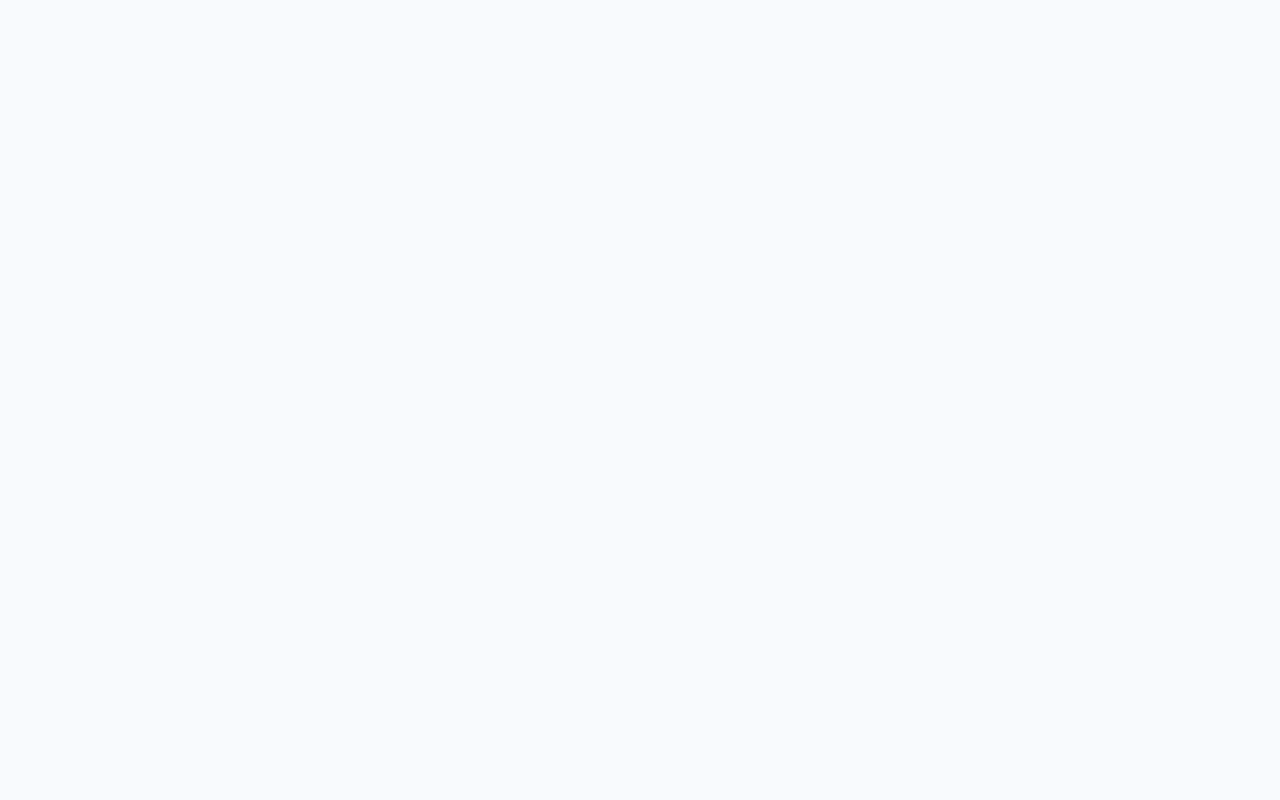
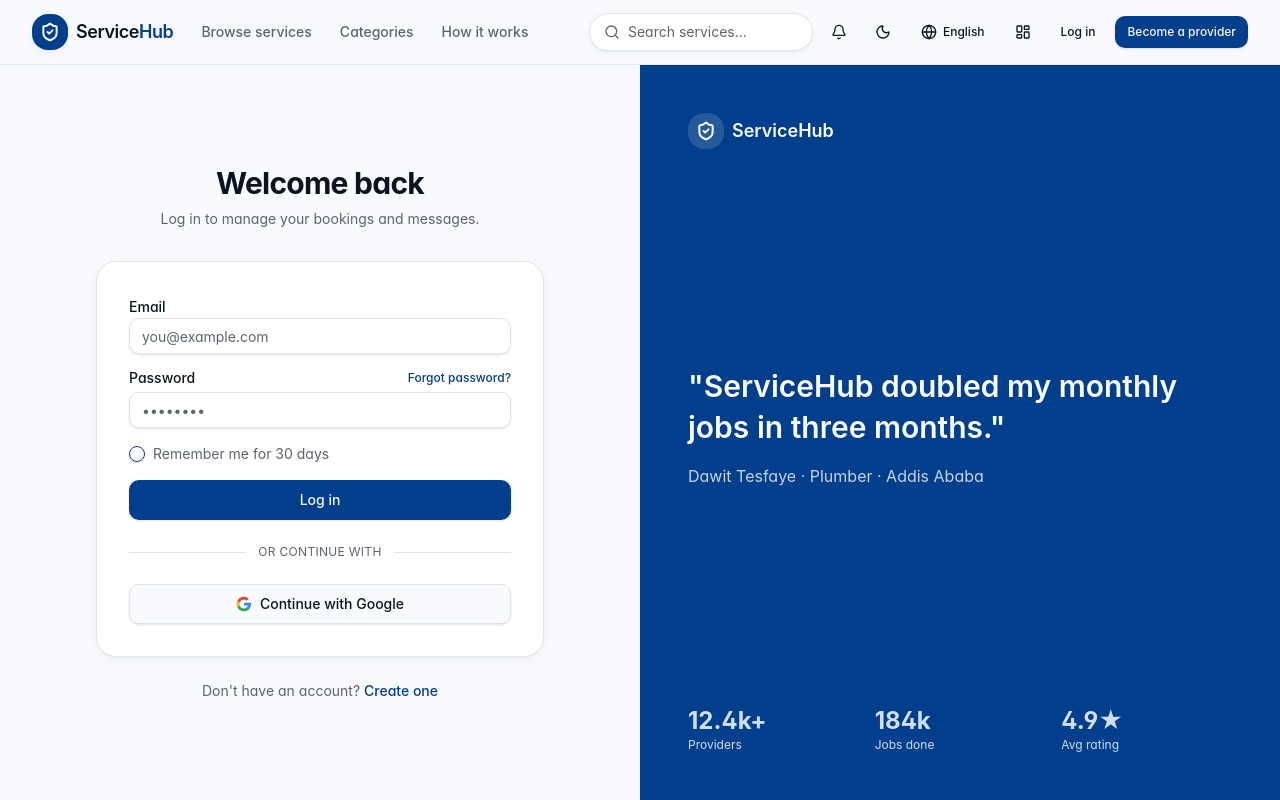
Before and after one commit to nibmangit/servicehub, a React (Vite) app in the folder frontend/: page /login in a window 1280 px wide. Before the commit this address had no page. Shown: the top 800 px of the page. Built offline with nearby package versions, Linux system fonts and the light colour scheme.

Commit message:
feat: add Login pages and check box component

```diff
--- a/frontend/src/App.jsx
+++ b/frontend/src/App.jsx
@@ -19,6 +19,7 @@ import ReviewsPage from "./pages/Reviews";
 import Notifications from "./pages/Notifications";
 import Messages from "./pages/Messages";
 import Settings from "./pages/Settings";
+import Login from "./pages/Login";
 
 export default function App() {
   return (
@@ -33,6 +34,8 @@ export default function App() {
           <Route path="browse" element={<Browse />} />
           <Route path="services/:id" element={<ServiceDetail />} />
           <Route path="become-provider" element={<BecomeProvider />} />
+
+          <Route path="login" element={<Login />} />
 
           {/* Dashboard Layout */}
           <Route element={<DashboardLayout />}>
--- /dev/null
+++ b/frontend/src/components/ui/Checkbox.jsx
@@ -0,0 +1,24 @@
+import * as React from "react";
+import * as CheckboxPrimitive from "@radix-ui/react-checkbox";
+import { Check } from "lucide-react";
+
+import { cn } from "../../lib/utils";
+
+const Checkbox = React.forwardRef(({ className, ...props }, ref) => (
+  <CheckboxPrimitive.Root
+    ref={ref}
+    className={cn(
+      "grid place-content-center peer h-4 w-4 shrink-0 rounded-sm border border-primary shadow cursor-pointer focus-visible:outline-none focus-visible:ring-1 focus-visible:ring-ring disabled:cursor-not-allowed disabled:opacity-50 data-[state=checked]:bg-primary data-[state=checked]:text-primary-foreground",
+      className
+    )}
+    {...props}
+  >
+    <CheckboxPrimitive.Indicator className={cn("grid place-content-center text-current")}>
+      <Check className="h-4 w-4" />
+    </CheckboxPrimitive.Indicator>
+  </CheckboxPrimitive.Root>
+));
+
+Checkbox.displayName = CheckboxPrimitive.Root.displayName;
+
+export { Checkbox };
--- /dev/null
+++ b/frontend/src/pages/Login.jsx
@@ -0,0 +1,116 @@
+import { Link } from "react-router-dom";
+import { ShieldCheck } from "lucide-react";
+
+import { Button } from "../components/ui/Button";
+import { Input } from "../components/ui/Input";
+import { Label } from "../components/ui/Label";
+import { Checkbox } from "../components/ui/Checkbox";
+import { useI18n } from "../lib/i18n";
+
+export default function Login() {
+  const { t } = useI18n();
+
+  return (
+    <AuthShell
+      title={t("auth.welcome")}
+      subtitle={t("auth.welcomeSub")}
+      footer={
+        <>
+          {t("auth.noAccount")}{" "}
+          <Link to="/register" className="font-medium text-primary hover:underline">
+            {t("auth.createOne")}
+          </Link>
+        </>
+      }
+    >
+      <form className="space-y-4" onSubmit={(e) => e.preventDefault()}>
+        <div className="space-y-1.5">
+          <Label htmlFor="email">{t("auth.email")}</Label>
+          <Input id="email" type="email" placeholder="you@example.com" autoComplete="email" />
+        </div>
+        <div className="space-y-1.5">
+          <div className="flex items-center justify-between">
+            <Label htmlFor="password">{t("auth.password")}</Label>
+            <Link to="/login" className="text-xs font-medium text-primary hover:underline">
+              {t("auth.forgot")}
+            </Link>
+          </div>
+          <Input id="password" type="password" placeholder="••••••••" autoComplete="current-password" />
+        </div>
+        <label className="flex items-center gap-2 text-sm text-muted-foreground">
+          <Checkbox id="remember" /> {t("auth.remember")}
+        </label>
+        <Button type="submit" className="w-full" size="lg">{t("auth.login")}</Button>
+        <div className="relative py-2 text-center text-xs uppercase tracking-wide text-muted-foreground">
+          <span className="relative z-10 bg-card px-3">{t("auth.or")}</span>
+          <span aria-hidden className="absolute inset-x-0 top-1/2 h-px bg-border" />
+        </div>
+        <Button type="button" variant="outline" className="w-full" size="lg">
+          <svg className="h-4 w-4" viewBox="0 0 24 24" aria-hidden>
+            <path fill="#4285F4" d="M22.5 12.3c0-.8-.1-1.5-.2-2.2H12v4.2h5.9a5 5 0 0 1-2.2 3.3v2.7h3.5c2-1.9 3.3-4.7 3.3-8Z"/>
+            <path fill="#34A853" d="M12 23c3 0 5.5-1 7.3-2.7l-3.5-2.7c-1 .7-2.2 1.1-3.8 1.1-2.9 0-5.4-2-6.3-4.6H2v2.9A11 11 0 0 0 12 23Z"/>
+            <path fill="#FBBC05" d="M5.7 14.1a6.6 6.6 0 0 1 0-4.2V7H2a11 11 0 0 0 0 10l3.7-2.9Z"/>
+            <path fill="#EA4335" d="M12 5.4c1.6 0 3 .6 4.1 1.6L19.2 4A11 11 0 0 0 2 7l3.7 2.9C6.6 7.3 9.1 5.4 12 5.4Z"/>
+          </svg>
+          {t("auth.google")}
+        </Button>
+      </form>
+    </AuthShell>
+  );
+}
+
+export function AuthShell({ title, subtitle, children, footer }) {
+  return (
+    <div className="grid min-h-[calc(100vh-4rem)] lg:grid-cols-2">
+      <div className="flex items-center justify-center px-4 py-12 sm:px-8">
+        <div className="w-full max-w-md">
+          <div className="mb-8 text-center">
+            <h1 className="text-2xl font-bold tracking-tight sm:text-3xl">{title}</h1>
+            <p className="mt-2 text-sm text-muted-foreground">{subtitle}</p>
+          </div>
+          <div className="rounded-2xl border border-border bg-card p-6 shadow-soft sm:p-8">
+            {children}
+          </div>
+          <p className="mt-6 text-center text-sm text-muted-foreground">{footer}</p>
+        </div>
+      </div>
+
+      <aside className="relative hidden overflow-hidden bg-primary lg:block">
+        <div
+          aria-hidden
+          className="absolute inset-0 bg-[radial-gradient(circle_at_top_right,theme(colors.accent/40),transparent_50%)]"
+        />
+        <div className="relative flex h-full flex-col justify-between p-12 text-primary-foreground">
+          <div className="flex items-center gap-2 text-lg font-semibold">
+            <span className="grid h-9 w-9 place-items-center rounded-xl bg-primary-foreground/15 backdrop-blur">
+              <ShieldCheck className="h-5 w-5" strokeWidth={2.4} />
+            </span>
+            ServiceHub
+          </div>
+          <div>
+            <p className="text-2xl font-semibold leading-snug sm:text-3xl">
+              "ServiceHub doubled my monthly jobs in three months."
+            </p>
+            <p className="mt-4 text-primary-foreground/80">
+              Dawit Tesfaye · Plumber · Addis Ababa
+            </p>
+          </div>
+          <div className="grid grid-cols-3 gap-4 text-sm text-primary-foreground/85">
+            <div>
+              <div className="text-2xl font-bold">12.4k+</div>
+              <div className="text-xs">Providers</div>
+            </div>
+            <div>
+              <div className="text-2xl font-bold">184k</div>
+              <div className="text-xs">Jobs done</div>
+            </div>
+            <div>
+              <div className="text-2xl font-bold">4.9★</div>
+              <div className="text-xs">Avg rating</div>
+            </div>
+          </div>
+        </div>
+      </aside>
+    </div>
+  );
+}
```
